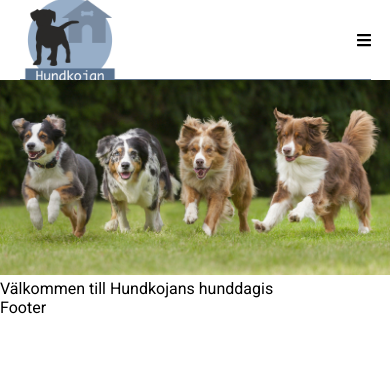
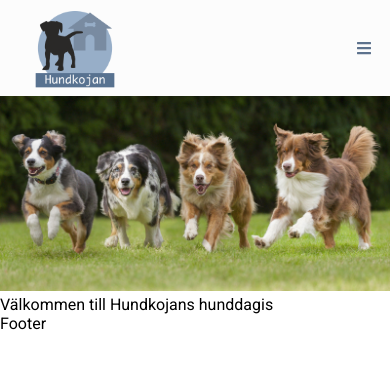
Before and after one commit to EmmaOlsson/hunddagis, a React (Create React App) app: page / in a window 390 px wide. Shown: the top 368 px of the page. Built offline with nearby package versions, Linux system fonts and the light colour scheme.

Commit message:
additional heading styling

```diff
--- a/src/css/header.module.css
+++ b/src/css/header.module.css
@@ -1,10 +1,9 @@
 header {
   display: flex;
-  width: 90%;
-  height: 20vh;
-  max-height: 5rem;
-  margin: 0 auto;
-  border-bottom: 1px solid #5d728d;
+  width: 100%;
+  height: 7rem;
+  padding: 0 5%;
+  background: var(--white-blue);
 }
 
 .logoContainer {
@@ -14,7 +13,7 @@ header {
 }
 
 .imgLogo {
-  width: 100px;
+  width: 110px;
 }
 
 .logoContainer h3 {
@@ -32,36 +31,47 @@ nav {
   list-style: none;
   display: flex;
   width: 100%;
-  max-width: 20rem;
+  max-width: 22rem;
   justify-content: space-between;
 }
 
 .navListItem {
   cursor: pointer;
   font-size: 1rem;
+  color: var(--black-sky);
+}
+
+.navListItem:hover {
+  color: var(--hundkojan-blue);
 }
 
 .hamburgerMenu {
   display: none;
+  color: var(--hundkojan-blue);
 }
 
 @media only screen and (max-width: 650px) {
-  .logoContainer h3 {
-    font-size: 0.8rem;
-  }
-
   .navList {
-    max-width: 16rem;
+    max-width: 20rem;
   }
 
   .navListItem {
-    font-size: 0.8rem;
+    font-size: 1rem;
   }
 }
 
 @media only screen and (max-width: 500px) {
+  header {
+    height: 6rem;
+    transition: linear 0.3s;
+  }
   .hamburgerMenu {
     display: flex;
+  }
+
+  .imgLogo {
+    transform: scale(0.8);
+    transition: linear 0.3s;
   }
 
   .navList {
@@ -78,15 +88,15 @@ nav {
     justify-content: space-around;
     align-items: center;
     position: absolute;
-    left: 5%;
-    top: 5rem;
-    width: 90%;
-    max-width: 90%;
+    left: 0;
+    top: 6rem;
+    width: 100%;
+    max-width: 100%;
     height: 140px;
-    background: rgb(255, 255, 255);
+    background: var(--white-blue);
   }
 
   .navListItem {
-    border-bottom: 1px solid #5d728d;
+    border-bottom: 1px solid var(--light-blue);
   }
 }
```
